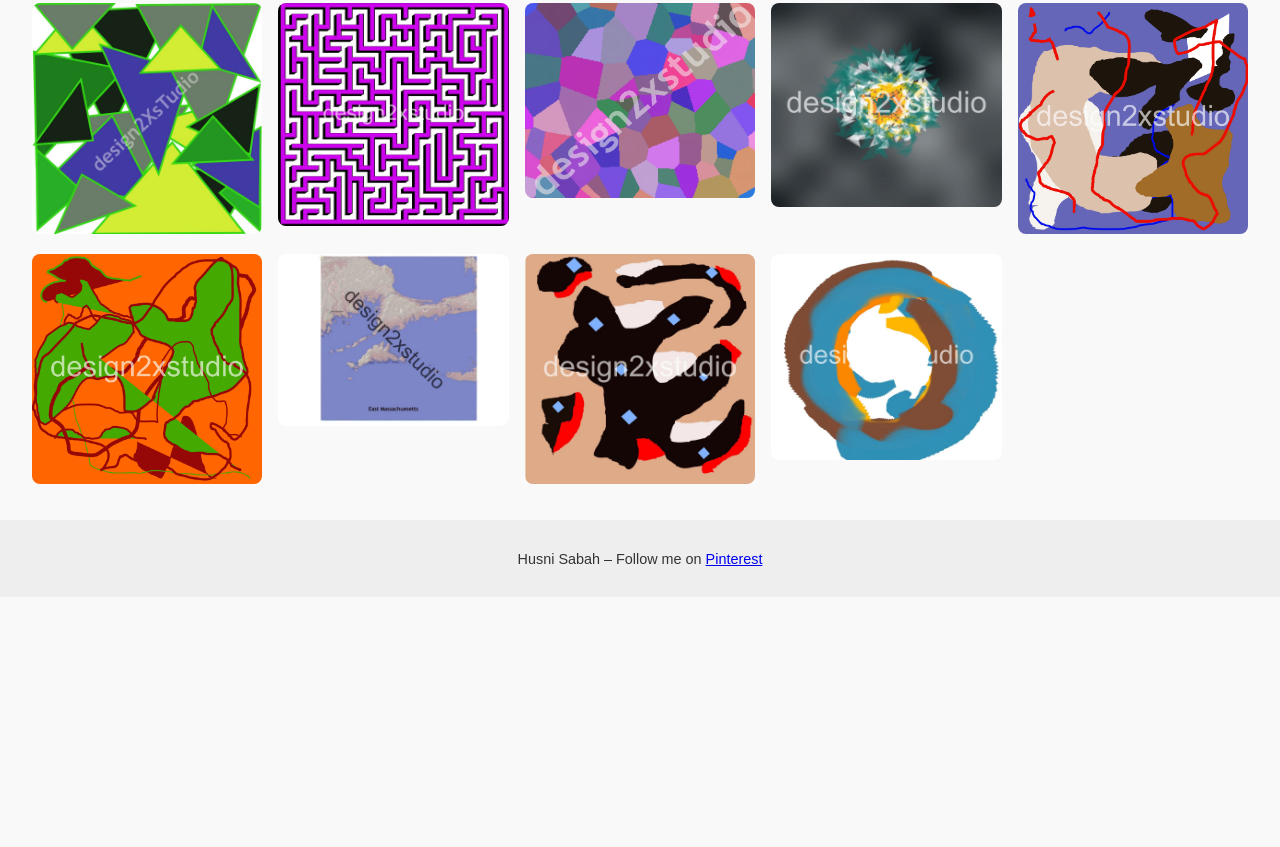
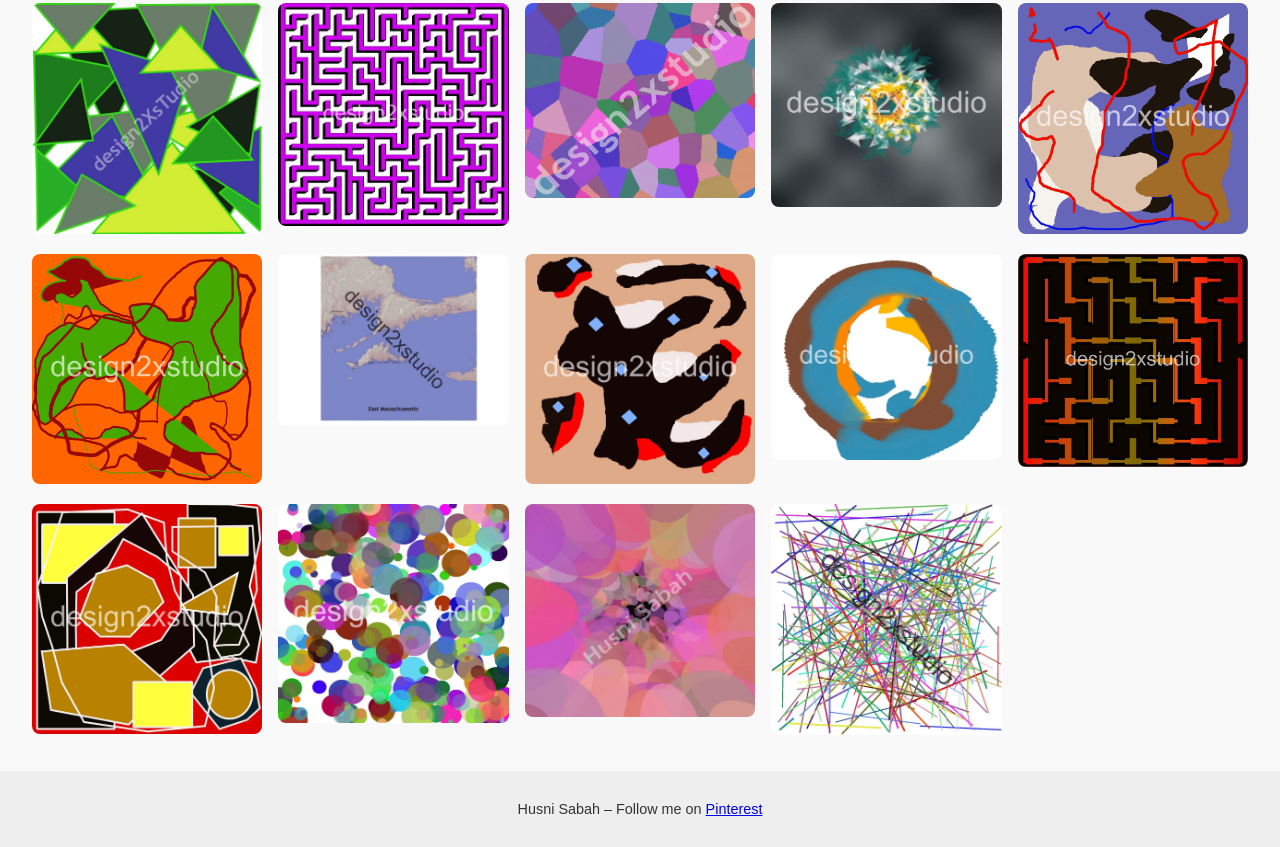
Before and after one commit to sano84/design2xstudio, a plain HTML site: page index.html in a window 1280 px wide. Shown: the part 930-1777 px from the top of the page. Before the commit the page ends 1527 px from the top, so only its background shows below. Drawn offline with Linux system fonts and the light colour scheme.

Commit message:
added couple of images more

```diff
--- a/index.html
+++ b/index.html
@@ -170,8 +170,8 @@
     <div class="art-item">
       <a href="https://www.redbubble.com/shop/ap/170183263?asc=u" target="_blank">
         <img src="image/irragular_shape_orange_black_blue_white.jpg" alt="abstract art, modern design,
-        bold colors, geometric shapes, expressionism, organic forms, contemporary art, blue diamonds, red accents,
-        black shapes, minimalist vibes, graphic composition, color contrast, art print, digital collage" />
+          bold colors, geometric shapes, expressionism, organic forms, contemporary art, blue diamonds, red accents,
+          black shapes, minimalist vibes, graphic composition, color contrast, art print, digital collage" />
       </a>
     </div>
     <div class="art-item">
@@ -179,6 +179,46 @@
         <img src="image/Interwoven Realms of Color Pulse.jpg" alt="maze, puzzle, labyrinth, abstract design,
           pathways, geometric art, red and orange, challenge, maze art, complex maze, minimalist, optical illusion,
           abstract maze, fun puzzle, maze pattern" />
+      </a>
+    </div>
+    <div class="art-item">
+      <a href="https://www.redbubble.com/shop/ap/175514743?asc=u" target="_blank">
+        <img src="image/Colorful Maze with Complex Pathways.jpg" alt="maze, puzzle, labyrinth, abstract design,
+          pathways, geometric art, red and orange, challenge, maze art, complex maze, minimalist, optical illusion,
+          abstract maze, fun puzzle, maze pattern" />
+      </a>
+    </div>
+    <div class="art-item">
+      <a href="https://www.redbubble.com/shop/ap/169583194?asc=u" target="_blank">
+        <img src="image/fragments_of_abstract_choas.jpg" alt="chaotic geometry,
+        fragmented order, abstract collision, broken symmetry, vivid entanglement,
+        abstract art, geometric design, bold colors, modern art, irregular shapes,
+        visual chaos, fragmented forms" />
+      </a>
+    </div>
+    <div class="art-item">
+      <a href="https://www.redbubble.com/shop/ap/175683757?asc=u" target="_blank">
+        <img src="image/Colorful Symphony of Floating Circles.jpg" alt="abstract,
+         colorful, circles, geometric, vibrant, modern, overlapping, transparency,
+         minimalism, pattern, texture, visual art, playful" />
+      </a>
+    </div>
+    <div class="art-item">
+      <a href="https://www.redbubble.com/shop/ap/176166898?asc=u" target="_blank">
+        <img src="image/Blooming Spiral of Soft Petals.jpg" alt="abstract art,
+          digital abstract, colorful design, soft gradients, pastel aesthetic,
+          vibrant pattern, generative art, geometric circles, radial bloom,
+          dreamy colors, modern artwork, psychedelic style, floral abstract,
+          layered shapes, pink and purple tones" />
+      </a>
+    </div>
+    <div class="art-item">
+      <a href="https://www.redbubble.com/shop/ap/175878452?asc=u" target="_blank">
+        <img src="image/A Tapestry Spun from Radiance.jpg" alt="abstract lines,
+        colorful pattern, random lines, geometric chaos, vibrant artwork,
+        digital abstract, multicolor design, line art, modern abstract,
+        energetic composition, contemporary art, colorful texture, dynamic pattern,
+        abstract geometry, digital illustration" />
       </a>
     </div>
   </main>
```
Also changed, not shown: image/A Tapestry Spun from Radiance.jpg (added), image/Blooming Spiral of Soft Petals.jpg (added), image/Colorful Symphony of Floating Circles.jpg (added), image/fragments_of_abstract_choas.jpg (added).
